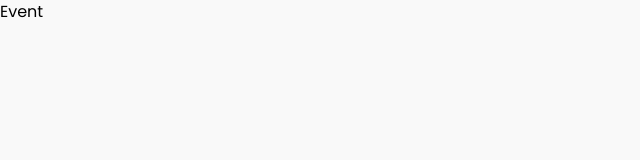
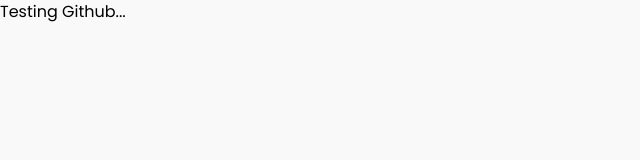
Before and after one commit to mdabubokar0/CSE299-Project-SvA, a React (Vite) app in the folder client/: page /event in a window 1280 px wide. Shown: the top 160 px of the page, without its empty margins (0-640 px from the left). Built offline with nearby package versions, Linux system fonts and the light colour scheme.

Commit message:
Progress 1 : Github Test

```diff
--- a/client/package.json
+++ b/client/package.json
@@ -28,6 +28,6 @@
     "globals": "^15.14.0",
     "postcss": "^8.5.1",
     "tailwindcss": "^3.4.17",
-    "vite": "^6.0.5"
+    "vite": "^6.0.11"
   }
 }
--- a/client/src/components/Pages/Event/Event.jsx
+++ b/client/src/components/Pages/Event/Event.jsx
@@ -2,6 +2,6 @@
 
 export const Event = () => {
   return (
-    <div>Event</div>
+    <div>Testing Github...</div>
   )
 }
```
Also changed, not shown: 1 other file (tests, documents, lock files or other folders).
